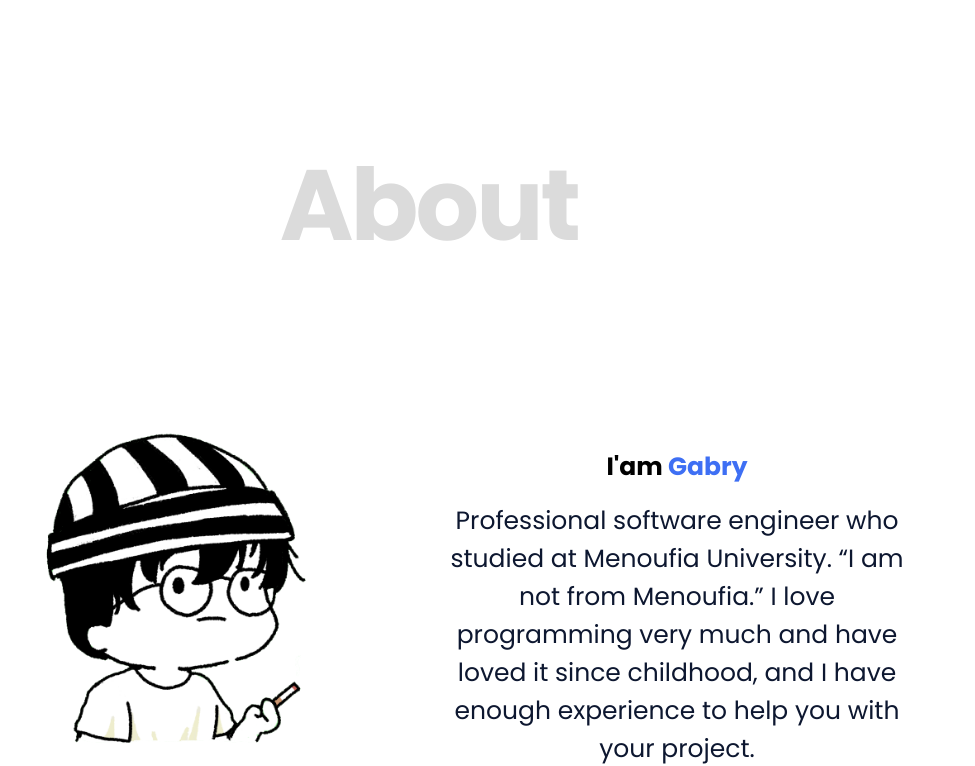
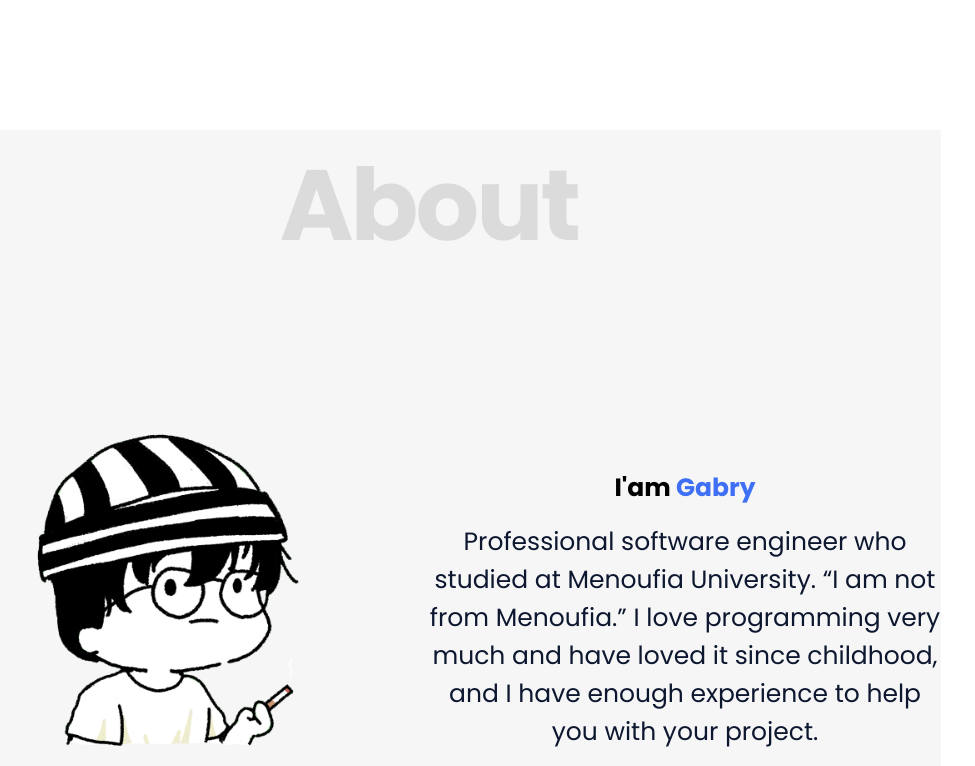
Before and after one commit to Mohamed0jabry/Gabry, a plain HTML site: page index.html in a window 1280 px wide. Shown: the part 625-1391 px from the top of the page, without its empty margins (99-1074 px from the left). Drawn offline with nearby package versions, Linux system fonts and the light colour scheme.

Commit message:
Update styles.css

```diff
--- a/assets/css/styles.css
+++ b/assets/css/styles.css
@@ -91,12 +91,9 @@ img {
 
 }
 .section {
-  /*padding-top: 3rem;
-  padding-bottom: 2rem;*/
-   max-width: 1024px;
-  display: grid;
-  margin-left: var(--mb-2);
-  margin-right: var(--mb-2);
+  padding-top: 3rem;
+  padding-bottom: 2rem;
+
 }
 
 /*===== LAYOUT =====*/
@@ -262,9 +259,9 @@ img {
 /* ===== ABOUT =====*/
 .contener
 {
-/*   padding-top: 30px;
+  background-color: #f6f6f6f6;
+   /*padding-top: 30px;
   padding-bottom: 60px;
-  background-color: #f6f6f6f6;
   width: 100%; */
    max-width: 1024px;
   display: grid;
```
